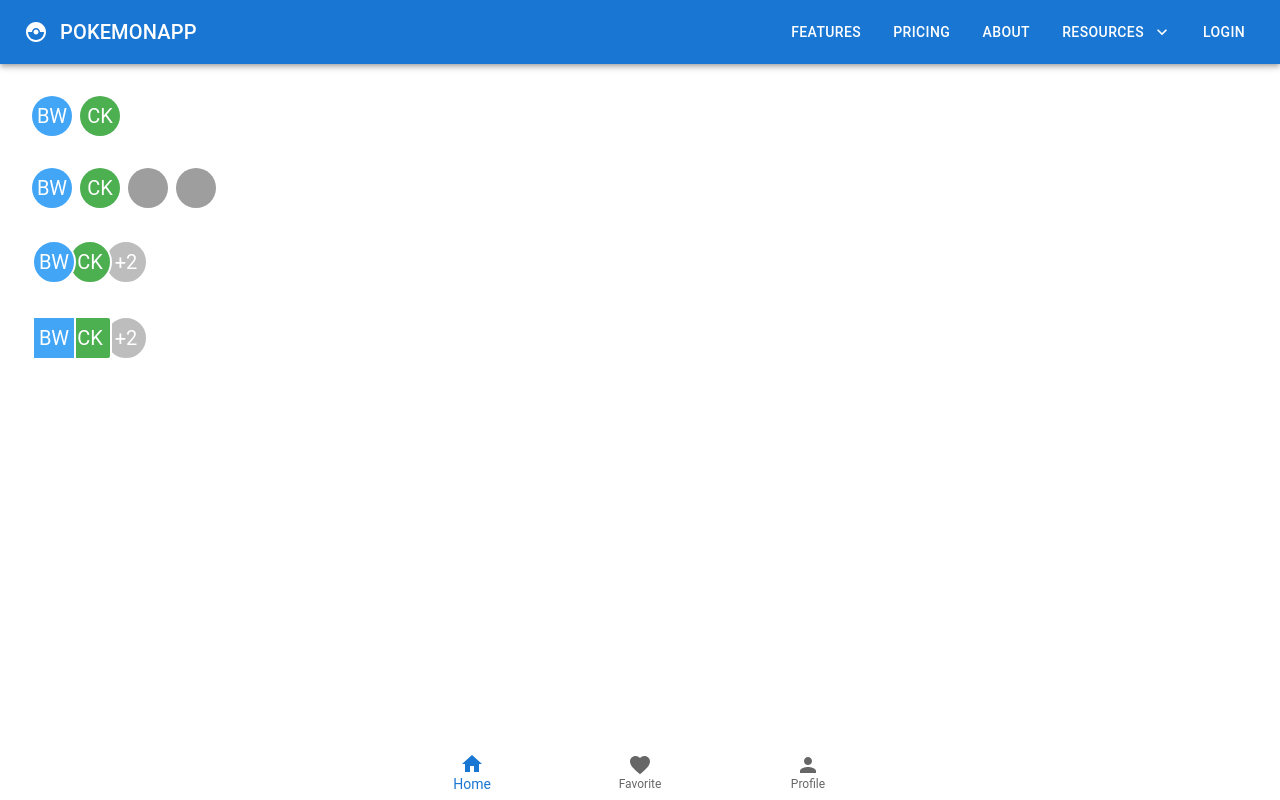
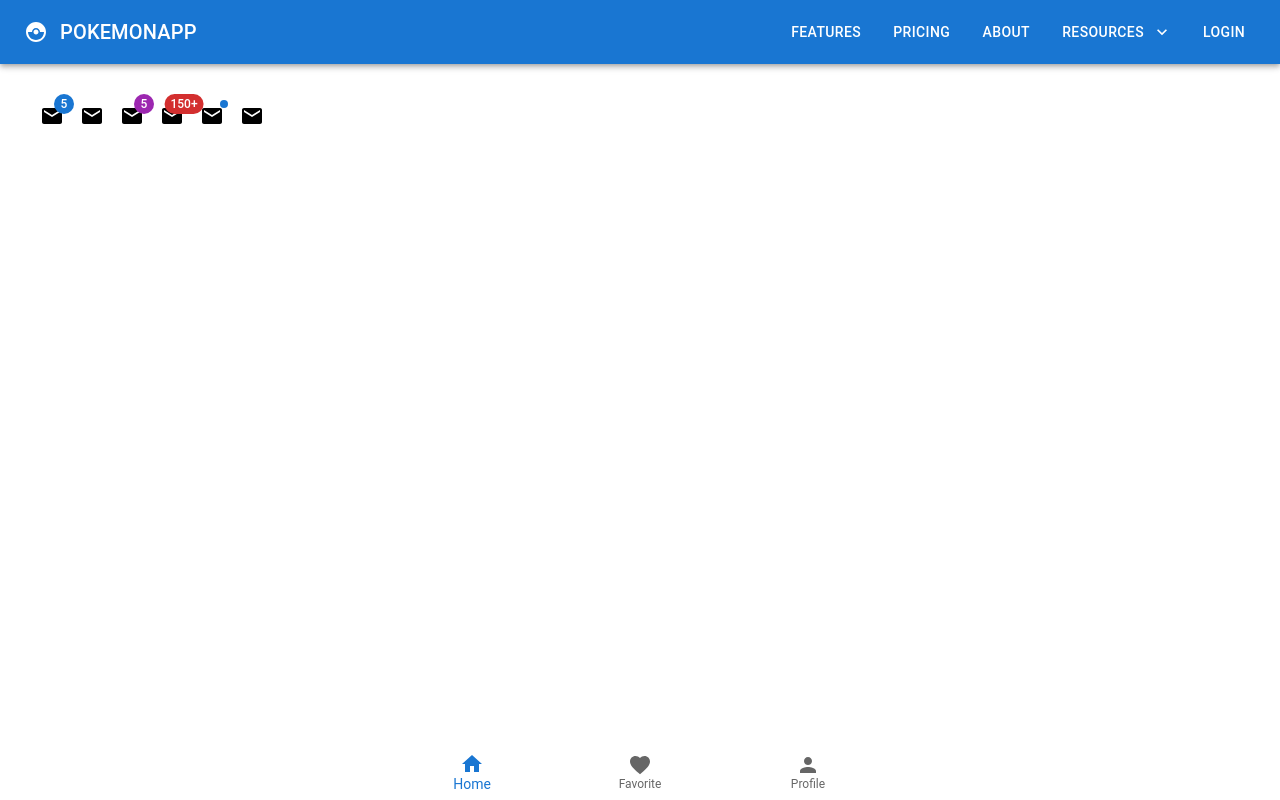
Before and after one commit to Shivaraj777/material-UI-training-demo, a React (Create React App) app: page / in a window 1280 px wide. Built offline with nearby package versions, Linux system fonts and the light colour scheme; grey boxes are pictures that could not be loaded.

Commit message:
Material UI Badge component

```diff
--- a/src/App.tsx
+++ b/src/App.tsx
@@ -8,7 +8,8 @@
 // import MuiDrawer from './components/MuiDrawer';
 // import MuiSpeedDial from './components/MuiSpeedDial';
 import MuiBottomNavigation from './components/MuiBottomNavigation';
-import MuiAvatar from './components/MuiAvatar';
+// import MuiAvatar from './components/MuiAvatar';
+import MuiBadge from './components/MuiBadge';
 // import MuiTypography from './components/MuiTypography';
 // import MuiButton from './components/MuiButton';
 // import MuiTextfield from './components/MuiTextfield';
@@ -42,7 +43,8 @@
       {/* <MuiBreadcrumbs /> */}
       {/* <MuiDrawer /> */}
       {/* <MuiSpeedDial /> */}
-      <MuiAvatar />
+      {/* <MuiAvatar /> */}
+      <MuiBadge />
       <MuiBottomNavigation />
     </div>
   );
--- /dev/null
+++ b/src/components/MuiBadge.tsx
@@ -0,0 +1,40 @@
+import { Badge, Stack } from '@mui/material';
+import MailIcon from '@mui/icons-material/Mail';
+
+function MuiBadge() {
+  return (
+    <Stack spacing={2} direction='row' padding={5}>
+      {/* Badge component */}
+      <Badge badgeContent={5} color='primary'>
+        <MailIcon />
+      </Badge>
+
+      {/* Badge component with 0 badgeContent */}
+      <Badge badgeContent={0} color='secondary'>
+        <MailIcon />
+      </Badge>
+
+      {/* Badge component using showZero prop */}
+      <Badge badgeContent={5} color='secondary' showZero>
+        <MailIcon />
+      </Badge>
+
+      {/* Using max prop */}
+      <Badge badgeContent={151} color='error' max={150}>
+        <MailIcon />
+      </Badge>
+
+      {/* Using variant prop */}
+      <Badge variant='dot' color='primary'>
+        <MailIcon />
+      </Badge>
+
+      {/* Using invisible prop */}
+      <Badge variant='dot' color='primary' invisible={true}>
+        <MailIcon />
+      </Badge>
+    </Stack>
+  )
+}
+
+export default MuiBadge;
```
